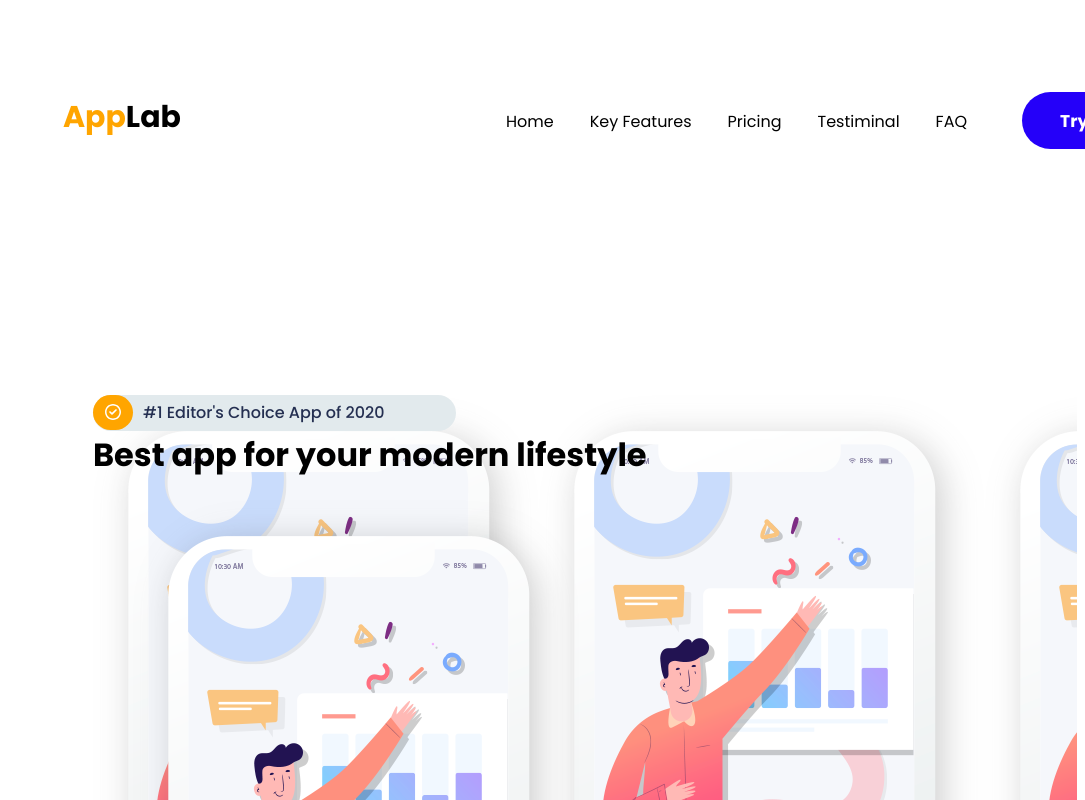
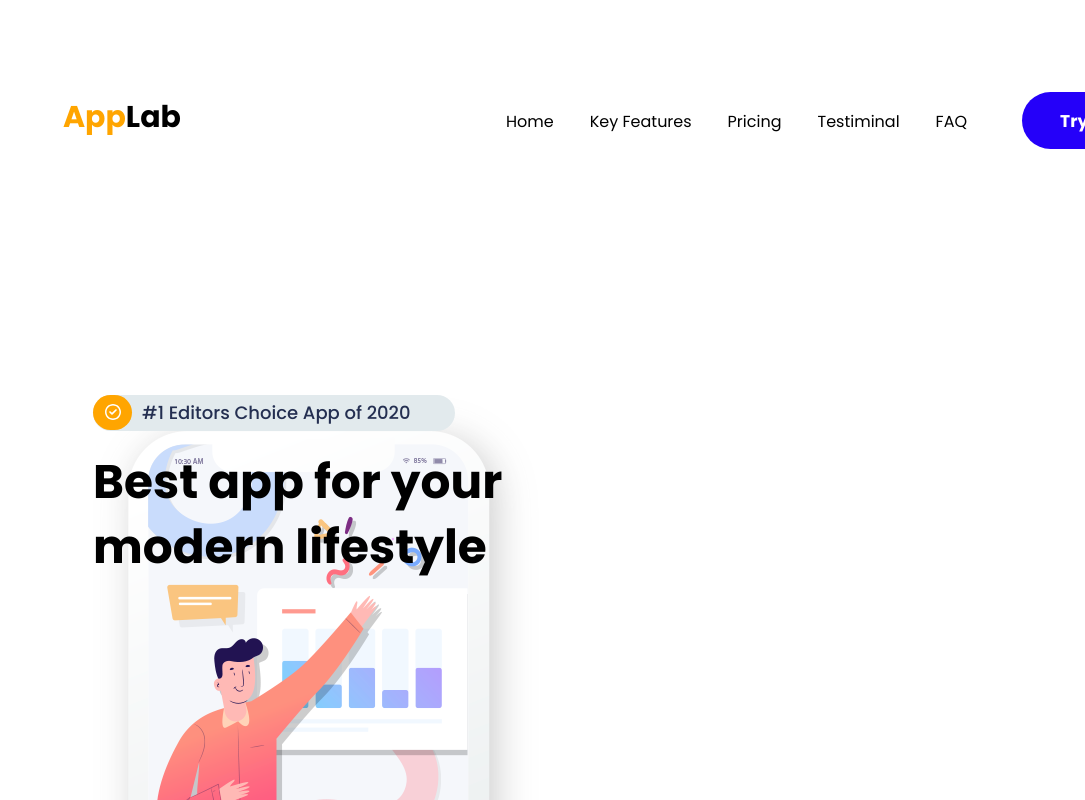
Before and after one commit to NBogomolski/UID-frontend, a plain HTML site: page index.html in a window 1280 px wide. Shown: the top 800 px of the page, without its empty margins (195-1280 px from the left). Drawn offline with Linux system fonts and the light colour scheme.

Commit message:
editors choice

```diff
--- a/index.html
+++ b/index.html
@@ -46,16 +46,16 @@
                     <i class="fa-regular fa-circle-check"></i>
                 </div>
                 <div class="editors-choice-text">
-                    <p>#1 Editor's Choice App of 2020</p>
+                    <p>#1 Editors Choice App of 2020</p>
                 </div>
 
             </div>
             <div class="best-app-for-lifestyle">
-                <h1>Best app for your modern lifestyle</h1>
+                <h1>Best app for your<br/>modern lifestyle</h1>
             </div>
-            <figure>
+            <!-- <figure>
                 <img class="img-phone1" src="phone1.png" alt="phone">
-            </figure>
+            </figure> -->
         </div>
     </div>
 </body>
--- a/style.css
+++ b/style.css
@@ -110,16 +110,20 @@ p.black-text {
 .acheivements {
     margin-left: 30px; /*285-215*/
     margin-top: 230px;
+    height: 732px;
     background-image:url("phone1.png");
+    background-repeat: no-repeat;
 }
 
 .editors-choice {
     font-family: "Poppins";
     background-color: #e2eaed;
-    width: 363px;
+    width: fit-content;
+    max-width: 362px;
     height: 36px;
     display: flex;
     border-radius: 999px;
+    margin-bottom: 18px;
 }
 
 /* .editors-choice-text {
@@ -142,22 +146,30 @@ p.black-text {
 .editors-choice-text {
     display: flex;
     align-items: center;
+    /* padding-right: 48px; */
+    /* justify-content: center; */
 }
 
 .editors-choice-text p{
-    margin: 0 10px;
+    white-space: nowrap;
+    font-size: 18px;
+    margin: 0 48px 0 10px;
     color: #242f51;
     font-weight: 500;
 }
 
-.img-phone {
+.best-app-for-lifestyle > h1 {
+    font-size: 47px;
+    line-height: 65px;
+}
 
-}
+
 
 .checkmark {
     background-color: orange;
     border-radius: inherit;
-    width: 40px;
+    width: 39px;
+    min-width: 39px;
     height: 35px;
     display: flex;
     align-items: center;
```
